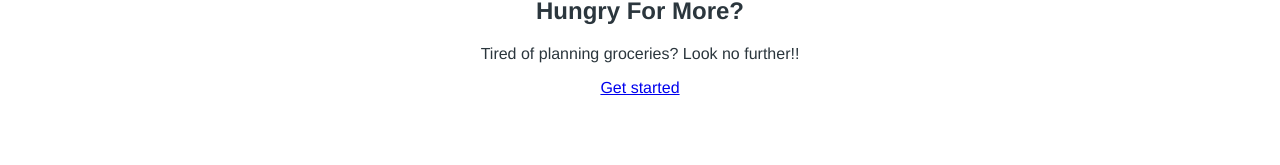
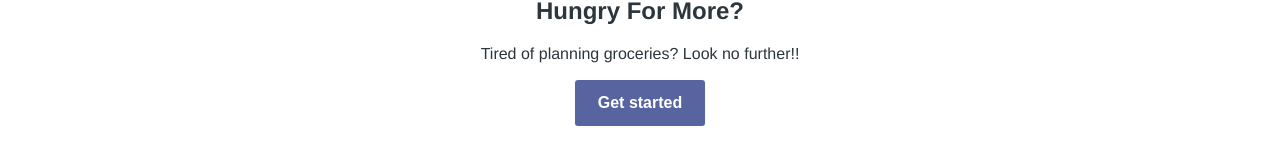
Before and after one commit to caitkuek/hungry-for-more, a Vue app in the folder hfmfrontend/: page /about in a window 1280 px wide. Shown: the part 163-328 px from the top of the page. Built offline with nearby package versions, Linux system fonts and the light colour scheme.

Commit message:
final css updates

```diff
--- a/hfmfrontend/src/components/PlanCard.vue
+++ b/hfmfrontend/src/components/PlanCard.vue
@@ -1,16 +1,18 @@
 <template>
   <div class="plans">
-    <div :key="plans.plan_id" v-for="plan in plans">
+
+    <div :key="plans.plan_id" v-for="plan in plans" class="container">
       <div class="left">
-      <img class="plan-img" :src="plan.plan_img" />
+      <h3>{{ plan.plan_name }}</h3>
       </div>
       <div class="right">
-      <h3>{{ plan.plan_name }}</h3>
+      <img class="plan-img" :src="plan.plan_img" />
       <h4>estimated cost of ${{ plan.price_per_month }}/month</h4>
       <p>includes: meat, vegetables, fruits and snacks</p>
       <p>purchase every 2-3 weeks</p>
       </div>
       <router-link :to="{ name:'PlanDisplay', params: {id: plan.plan_id} }"><button>More Details</button></router-link>
+      <hr>
     </div>
   </div>
 </template>
@@ -34,6 +36,10 @@ export default {
 </script>
 
 <style scoped>
+.container {
+  padding-bottom: 20px;
+}
+
 .plans {
   max-height: 100%;
 }
@@ -90,4 +96,8 @@ button:active {
 a {
     text-decoration: none;
 }
+
+hr {
+  max-width: 35rem;
+}
 </style>
--- a/hfmfrontend/src/views/About.vue
+++ b/hfmfrontend/src/views/About.vue
@@ -2,7 +2,7 @@
     <div>
         <h2>Hungry For More?</h2>
         <p>Tired of planning groceries? Look no further!!</p>
-        <router-link to='/signup'>Get started</router-link>
+        <router-link to='/signup'><button>Get started</button></router-link>
     </div>
 </template>
 
@@ -11,3 +11,54 @@ export default {
     name: 'About'
 }
 </script>
+
+<style scoped>
+button {
+  align-items: center;
+  background-clip: padding-box;
+  background-color: #5864A0;
+  border: 1px solid transparent;
+  border-radius: .25rem;
+  box-shadow: rgba(0, 0, 0, 0.02) 0 1px 3px 0;
+  box-sizing: border-box;
+  color: #fff;
+  cursor: pointer;
+  display: inline-flex;
+  font-size: 16px;
+  font-weight: 600;
+  justify-content: center;
+  line-height: 1.25;
+  margin: 0;
+  min-height: 3rem;
+  padding: calc(.875rem - 1px) calc(1.5rem - 1px);
+  position: relative;
+  text-decoration: none;
+  transition: all 250ms;
+  user-select: none;
+  -webkit-user-select: none;
+  touch-action: manipulation;
+  vertical-align: baseline;
+  width: auto;
+}
+
+button:hover,
+button:focus {
+  background-color: #6871a1;
+  box-shadow: rgba(0, 0, 0, 0.1) 0 4px 12px;
+}
+
+button:hover {
+  transform: translateY(-1px);
+}
+
+button:active {
+  background-color: #5864A0;
+  box-shadow: rgba(0, 0, 0, .06) 0 2px 4px;
+  transform: translateY(0);
+  text-decoration: none;
+}
+
+a {
+    text-decoration: none;
+}
+</style>
--- a/hfmfrontend/src/views/PlanDisplay.vue
+++ b/hfmfrontend/src/views/PlanDisplay.vue
@@ -1,17 +1,17 @@
 <template>
   <div class="plans">
     <!-- {{ this.id }} -->
-    <router-link :to="{ name: 'Plans' }"><button>&lt;</button></router-link>
     <div class="plan-detail-header">
+      <h2>{{ plans.plan_name }}</h2>
     <img class="plan-img" :src="plans.plan_img" />
-    <h2>{{ plans.plan_name }}</h2>
     </div>
-    <h3>What you'll receive:</h3>
+    <h3>What's on the list</h3>
     <div :key="produce.produce_id" v-for="produce in produce">
-      <ul>
-        <li>{{ produce.weight }}g of {{ produce.produce_name }}</li>
+      <ul class="list">
+        <li>{{ produce.weight }}g of <span id="name"><strong>{{ produce.produce_name }}</strong></span></li>
       </ul>
     </div>
+    <router-link :to="{ name: 'Plans' }"><button class="btn">Go back</button></router-link>
     <!-- <AddPlan :plans="plans" /> -->
   </div>
 </template>
@@ -51,9 +51,75 @@ export default {
 <style scoped>
 .plans {
   max-height: 100%;
+  display: flex;
+  flex-direction: column;
+  justify-content: center;
+  align-items: center;
 }
 
 .plan-img {
   max-width: 150px;
 }
+
+li {
+  list-style: none;
+}
+
+.list {
+  margin-right: 40px;
+}
+
+#name {
+  color: #5864A0;
+}
+
+button {
+  align-items: center;
+  background-clip: padding-box;
+  background-color: #5864A0;
+  border: 1px solid transparent;
+  border-radius: .25rem;
+  box-shadow: rgba(0, 0, 0, 0.02) 0 1px 3px 0;
+  box-sizing: border-box;
+  color: #fff;
+  cursor: pointer;
+  display: inline-flex;
+  font-size: 16px;
+  font-weight: 600;
+  justify-content: center;
+  line-height: 1.25;
+  margin: 0;
+  min-height: 3rem;
+  padding: calc(.875rem - 1px) calc(1.5rem - 1px);
+  position: relative;
+  text-decoration: none;
+  transition: all 250ms;
+  user-select: none;
+  -webkit-user-select: none;
+  touch-action: manipulation;
+  vertical-align: baseline;
+  width: auto;
+}
+
+button:hover,
+button:focus {
+  background-color: #6871a1;
+  box-shadow: rgba(0, 0, 0, 0.1) 0 4px 12px;
+}
+
+button:hover {
+  transform: translateY(-1px);
+}
+
+button:active {
+  background-color: #5864A0;
+  box-shadow: rgba(0, 0, 0, .06) 0 2px 4px;
+  transform: translateY(0);
+  text-decoration: none;
+}
+
+a {
+    text-decoration: none;
+}
+
 </style>
--- a/hfmfrontend/src/views/Plans.vue
+++ b/hfmfrontend/src/views/Plans.vue
@@ -35,7 +35,7 @@ export default {
 
 h2 {
   position: absolute;
-  bottom: 140px;
+  bottom: 250px;
   left: 23rem;
 }
 </style>
```
